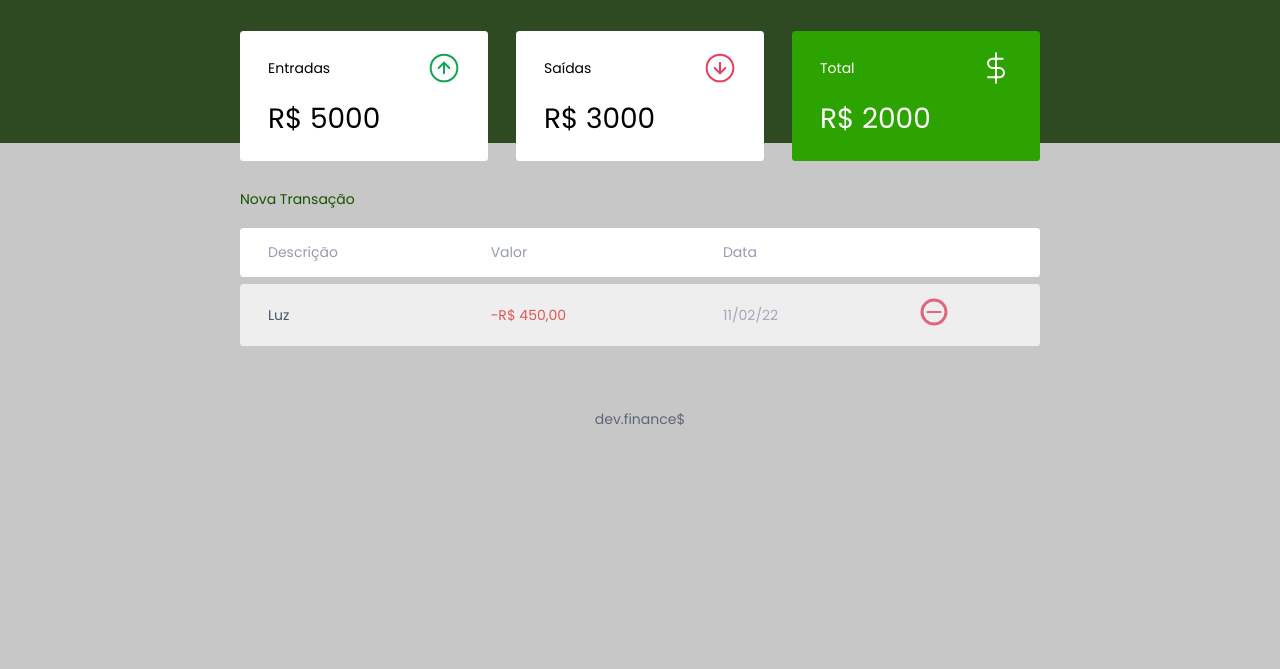
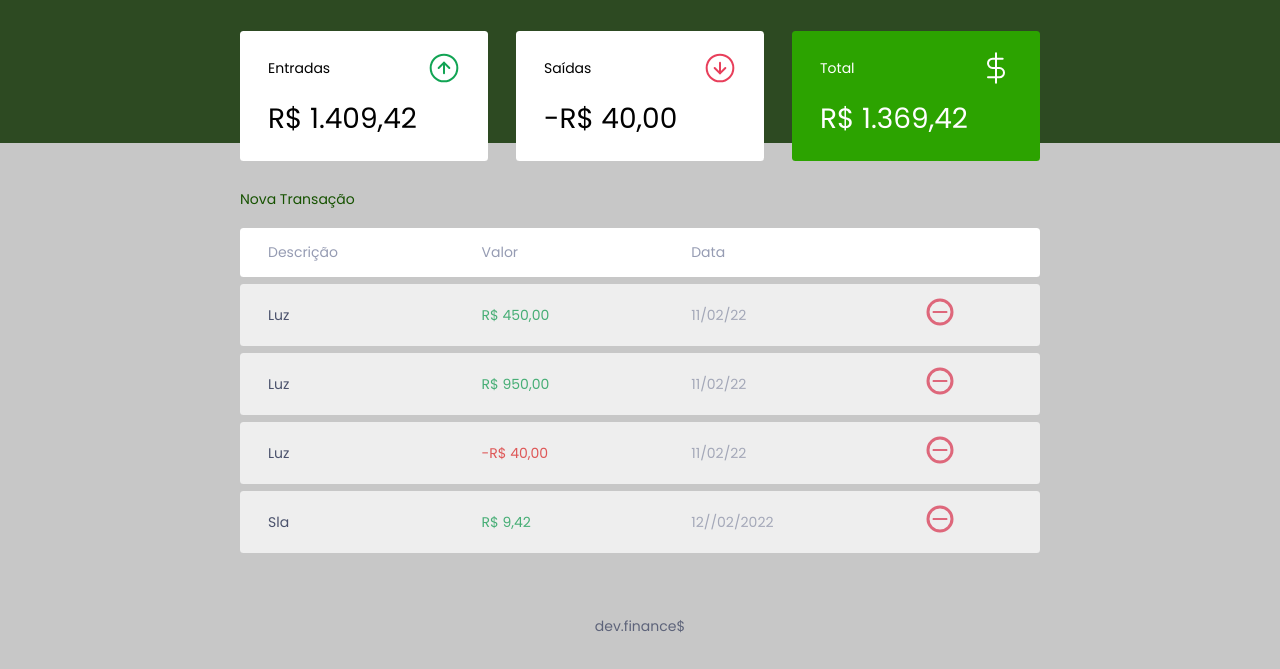
Before and after one commit to mathvsk/sistema-financeiro, a plain HTML site: page index.html in a window 1280 px wide. Shown: the part 55-724 px from the top of the page. Drawn offline with Linux system fonts and the light colour scheme.

Commit message:
version-4

```diff
--- a/index.html
+++ b/index.html
@@ -25,7 +25,7 @@
             <span>Entradas</span>
             <img src="assets/income.svg" alt="entradas" />
           </h3>
-          <p>R$ 5000</p>
+          <p id="incomeDisplay">R$ 5000</p>
         </div>
 
         <div class="card">
@@ -33,7 +33,7 @@
             <span>Saídas</span>
             <img src="assets/expense.svg" alt="saidas" />
           </h3>
-          <p>R$ 3000</p>
+          <p id="expenseDisplay">R$ 3000</p>
         </div>
 
         <div class="card total">
@@ -41,7 +41,7 @@
             <span>Total</span>
             <img src="assets/total.svg" alt="total">
           </h3>
-          <p>R$ 2000</p>
+          <p id="totalDisplay">R$ 2000</p>
         </div>
       </section>
 
--- a/script.js
+++ b/script.js
@@ -2,45 +2,70 @@
 const modal = {
   //Funçao que vai até a classe modal e adiciona outra classe chamada active
   // *** IMPLEMENTAR A FUNCAO TOOGLE (DESAFIO)
-  open(){
-document.querySelector(".modal-overlay").classList.add("active")
-},
-  close(){
-    document.querySelector(".modal-overlay").classList.remove("active")
+  open() {
+    document.querySelector('.modal-overlay').classList.add('active')
+  },
+  close() {
+    document.querySelector('.modal-overlay').classList.remove('active')
   }
 }
 
+const transaction = [
+  { id: 1, description: 'Luz', amount: 45000, date: '11/02/22' },
+  { id: 2, description: 'Luz', amount: 95000, date: '11/02/22' },
+  { id: 3, description: 'Luz', amount: -4000, date: '11/02/22' }
+]
+
 //var para calcular entradas/saidas/total de transaçoesv
-const transaction_movimentation = {
+const transactionMovimentation = {
+  //agrupando a var transactions
+  all: transaction,
+
+  // Adicionando novas transacoes
+  add(transaction) {
+    transactionMovimentation.all.push(transaction)
+
+    app.reload()
+  },
+
   // funcao de somar as entradas
-  incomes () {
-
+  incomes() {
+    let income = 0
+    // fazendo um verificaçao da transacao, utilizando um arrow function
+    transactionMovimentation.all.forEach(transaction => {
+      if (transaction.amount > 0) {
+        income += transaction.amount
+      }
+    })
+    return income
   },
   // somar as saidas
-  expenses ()  {
+  expenses() {
+    let expense = 0
+    // fazendo um verificaçao da transacao, utilizando um arrow function
+    transactionMovimentation.all.forEach(transaction => {
+      if (transaction.amount < 0) {
+        expense += transaction.amount
+      }
+    })
+    return expense
+  },
 
-  },
   // entradas - saidas
-  total () {
-
+  total() {
+    return (
+      transactionMovimentation.incomes() + transactionMovimentation.expenses()
+    )
   }
 }
 
 //var para armazenar todas as transações realizadas
-const transaction = [{
-  id: 1,
-  description: 'Luz',
-  amount: - 45000,
-  date: '11/02/22'
-}]
-
-// Substituindo os valores do HTML
 const dom = {
   // Pegando o elemento do HTML
   transactionContainer: document.querySelector('#data-table tbody'),
 
   //criando elemento para html via script
-  addTransaction(transaction, index){
+  addTransaction(transaction, index) {
     //criando um tr
     const tr = document.createElement('tr')
     //adicionando elementos ao tr
@@ -49,9 +74,10 @@ const dom = {
     dom.transactionContainer.appendChild(tr)
   },
 
+  // preenchendo com elementos
   innerHtmlTransaction(transaction) {
     //verificando se o valor é positivo ou negativo (caso seja positivo ele vai mudar a classe)
-    const CSSclass = transaction.amount > 0 ? "income" : "expense"
+    const CSSclass = transaction.amount > 0 ? 'income' : 'expense'
 
     const amount = utils.formatCurrency(transaction.amount)
 
@@ -62,31 +88,71 @@ const dom = {
     <td><img src="assets/minus.svg" alt="remover transação"></td>
   </tr>`
 
-  return html
+    return html
+  },
+
+  //mudando os valores de entradas|saidas|total
+  updateBalance() {
+    document.getElementById('incomeDisplay').innerHTML = utils.formatCurrency(
+      transactionMovimentation.incomes()
+    )
+    document.getElementById('expenseDisplay').innerHTML = utils.formatCurrency(
+      transactionMovimentation.expenses()
+    )
+    document.getElementById('totalDisplay').innerHTML = utils.formatCurrency(
+      transactionMovimentation.total()
+    )
+  },
+
+  //metodo para limpar todos os elementos da tabela
+  clearTransaction () {
+    dom.transactionContainer.innerHTML = ""
   }
 }
 
+// trecho de conversão e formatação de moedas
 const utils = {
-  formatCurrency(value){
+  formatCurrency(value) {
     // convertando o valor de entrada em um numero, e validando
-    const signal = Number(value) < 0 ? "-": ""
+    const signal = Number(value) < 0 ? '-' : ''
 
     // Pegando o valor em string, fazendo um replace para pegar todas as strings e apaga-las
-    value = String(value).replace(/\D/g, "")
+    value = String(value).replace(/\D/g, '')
 
     // trecho para deixar o numero com as casas decimais corretas
     value = Number(value) / 100
 
     //transformando para moeda
-    value = value.toLocaleString("pt-BR", {
-      style: "currency",
-      currency: "BRL"
+    value = value.toLocaleString('pt-BR', {
+      style: 'currency',
+      currency: 'BRL'
     })
     return signal + value
   }
 }
 
-// foreach "PARA CADA" transação, sera adicionada um nova
-transaction.forEach(function(transaction){
-  dom.addTransaction(transaction)
+const app = {
+  init() {
+    // foreach "PARA CADA" transação, sera adicionada um nova
+    transactionMovimentation.all.forEach(transaction => {
+      dom.addTransaction(transaction)
+    })
+
+    dom.updateBalance()
+  },
+
+  reload() {
+    dom.clearTransaction()
+    app.init()
+  }
+}
+
+// PARTE QUE COMEÇA A EXECUTAR O CÓDIGO
+app.init()
+
+transactionMovimentation.add({
+  id: 5,
+  description: 'Sla',
+  amount: 942,
+  date: '12//02/2022'
 })
```
